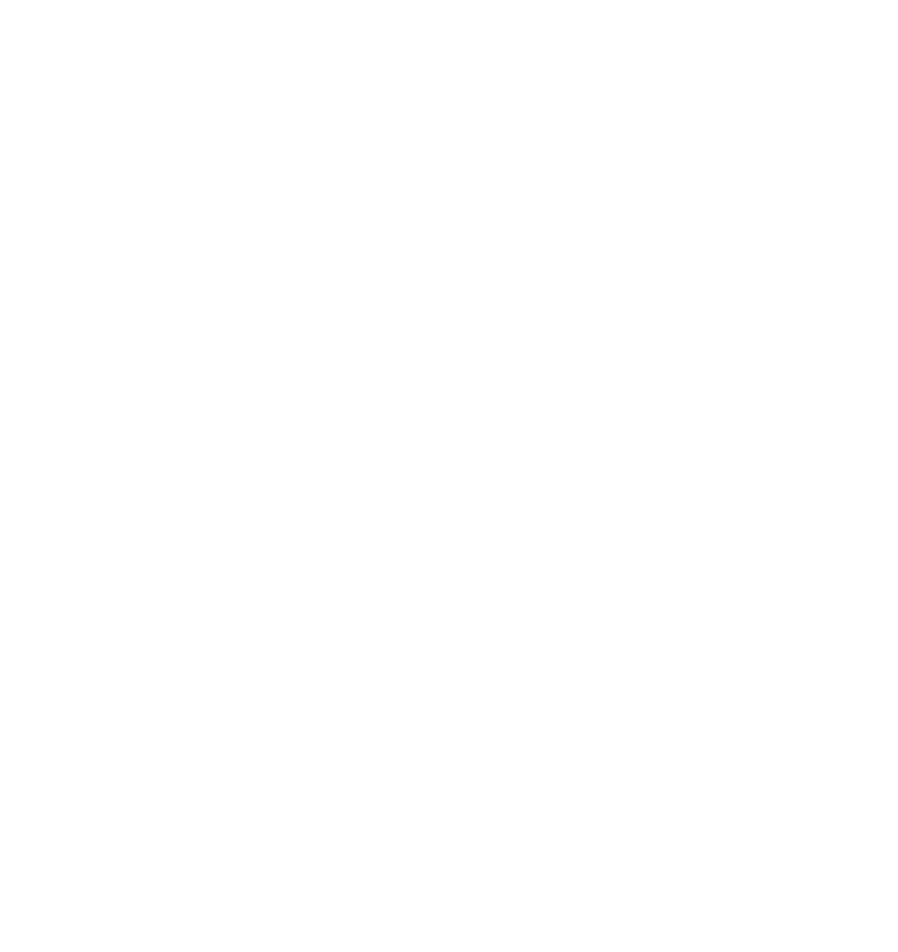
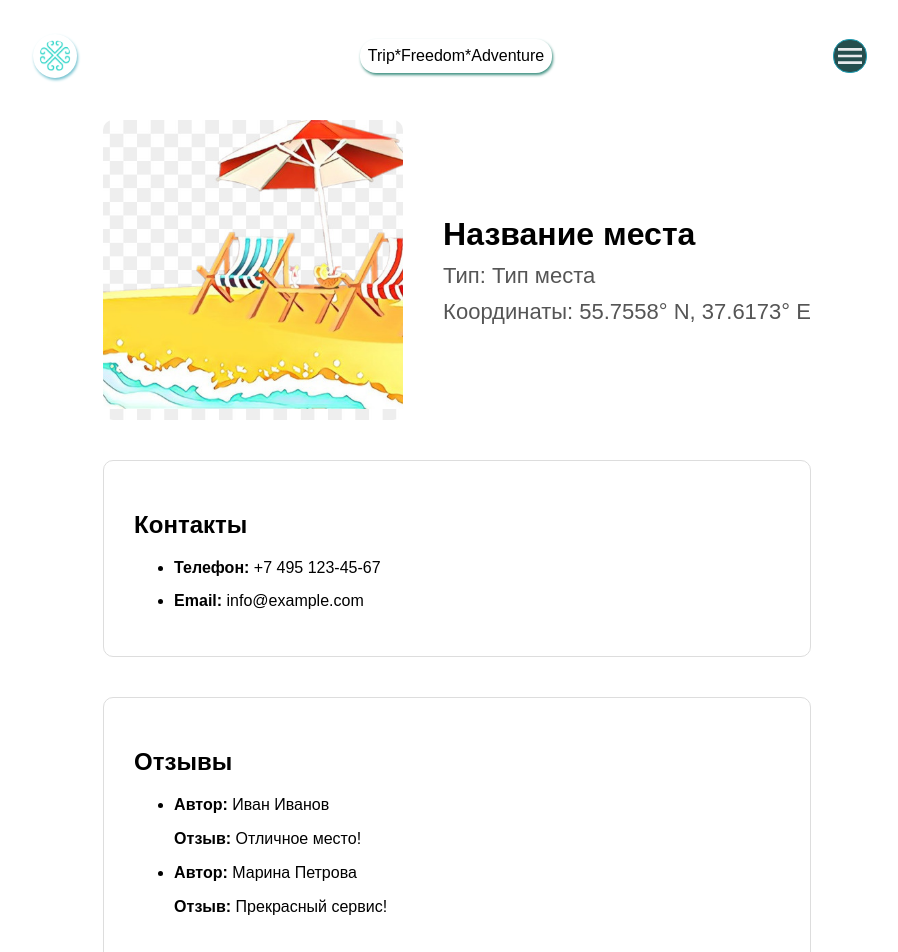
Before and after one commit to valitovgaziz/spa_, a Vue app: page /restObject in a window 1280 px wide. Before the commit this address had no page. Shown: the top 952 px of the page, without its empty margins (215-1113 px from the left). Before the commit the page ends 800 px from the top, so only its background shows below. Built offline with nearby package versions, Linux system fonts and the light colour scheme.

Commit message:
Добавил страницу отдыха.

```diff
--- /dev/null
+++ b/src/components/restObject/restObject.vue
@@ -0,0 +1,148 @@
+<template>
+    <div class="place-details">
+      <!-- Заглавная часть с фото и основной информацией -->
+      <header class="place-header">
+        <img src="../images/restObject.jpg" alt="Фото места" class="place-image" />
+        <div class="place-info">
+          <h1 class="place-name">{{ place.name }}</h1>
+          <span class="place-type">Тип: {{ place.type }}</span>
+          <span class="place-coordinates">Координаты: {{ place.coordinates }}</span>
+        </div>
+      </header>
+
+      <!-- Контакты -->
+      <section class="place-contacts">
+        <h2>Контакты</h2>
+        <ul>
+          <li v-for="contact in place.contacts" :key="contact.id">
+            <strong>{{ contact.label }}:</strong> {{ contact.value }}
+          </li>
+        </ul>
+      </section>
+
+      <!-- Отзывы -->
+      <section class="place-reviews">
+        <h2>Отзывы</h2>
+        <ul>
+          <li v-for="review in place.reviews" :key="review.id">
+            <p><strong>Автор:</strong> {{ review.author }}</p>
+            <p><strong>Отзыв:</strong> {{ review.text }}</p>
+          </li>
+        </ul>
+      </section>
+
+      <!-- Кнопка для редактирования -->
+      <footer class="place-actions">
+        <router-link :to="`/edit/${place.id}`" class="btn-edit">Редактировать</router-link>
+      </footer>
+    </div>
+  </template>
+
+  <script>
+  export default {
+    name: 'PlaceDetails',
+    props: {
+      place: Object
+    }
+  };
+  </script>
+
+  <style scoped>
+  .place-details {
+    display: flex;
+    flex-direction: column;
+    gap: 20px;
+    padding: 20px;
+  }
+
+  .place-header {
+    display: flex;
+    gap: 20px;
+    align-items: center;
+  }
+
+  .place-image {
+    width: 200px;
+    height: 200px;
+    object-fit: cover;
+    border-radius: 10px;
+  }
+
+  .place-info {
+    display: flex;
+    flex-direction: column;
+    gap: 10px;
+  }
+
+  .place-name {
+    font-size: 24px;
+    margin: 0;
+  }
+
+  .place-type,
+  .place-coordinates {
+    font-size: 18px;
+    color: #555;
+  }
+
+  .place-contacts,
+  .place-reviews {
+    border: 1px solid #ddd;
+    padding: 20px;
+    border-radius: 10px;
+  }
+
+  .place-contacts li,
+  .place-reviews li {
+    margin-bottom: 10px;
+  }
+
+  .btn-edit {
+    padding: 10px 20px;
+    background-color: #4CAF50;
+    color: white;
+    text-decoration: none;
+    border-radius: 5px;
+    display: inline-block;
+    text-align: center;
+  }
+
+  @media (min-width: 768px) {
+    .place-details {
+      gap: 40px;
+      padding: 40px;
+    }
+
+    .place-header {
+      gap: 40px;
+    }
+
+    .place-image {
+      width: 300px;
+      height: 300px;
+    }
+
+    .place-name {
+      font-size: 32px;
+    }
+
+    .place-type,
+    .place-coordinates {
+      font-size: 22px;
+    }
+
+    .place-contacts,
+    .place-reviews {
+      padding: 30px;
+    }
+
+    .place-contacts li,
+    .place-reviews li {
+      margin-bottom: 15px;
+    }
+
+    .btn-edit {
+      padding: 15px 30px;
+    }
+  }
+  </style>
--- a/src/router/index.js
+++ b/src/router/index.js
@@ -61,6 +61,11 @@
       name: 'filosofy',
       component: () => import('../views/FilosofyView.vue')
     },
+    {
+      path: '/restObject',
+      name: 'restObject',
+      component: () => import('../views/RestObjectView.vue')
+    },
   ],
 })
 
--- /dev/null
+++ b/src/views/RestObjectView.vue
@@ -0,0 +1,42 @@
+<template>
+    <Header />
+    <RestObject  :place="mockPlace" />
+    <Footer />
+</template>
+
+<style></style>
+
+
+
+<script>
+import Header from '../components/header/header.vue';
+import Footer from '../components/footer.vue';
+import RestObject from '../components/restObject/restObject.vue';
+
+export default {
+    components: {
+        Header,
+        Footer,
+        RestObject,
+    },
+    data() {
+        return {
+            mockPlace: {
+                id: 1,
+                image: 'https://example.com/image.jpg',
+                name: 'Название места',
+                type: 'Тип места',
+                coordinates: '55.7558° N, 37.6173° E',
+                contacts: [
+                    { label: 'Телефон', value: '+7 495 123-45-67' },
+                    { label: 'Email', value: 'info@example.com' }
+                ],
+                reviews: [
+                    { author: 'Иван Иванов', text: 'Отличное место!' },
+                    { author: 'Марина Петрова', text: 'Прекрасный сервис!' }
+                ]
+            }
+        };
+    }
+};
+</script>
```
Also changed, not shown: src/components/images/restObject.jpg (added), src/components/profile/profileEdit.vue (added), src/components/restObject/restObjectEdit.vue (added), src/components/restObject/restOjbectAdd.vue (added).
